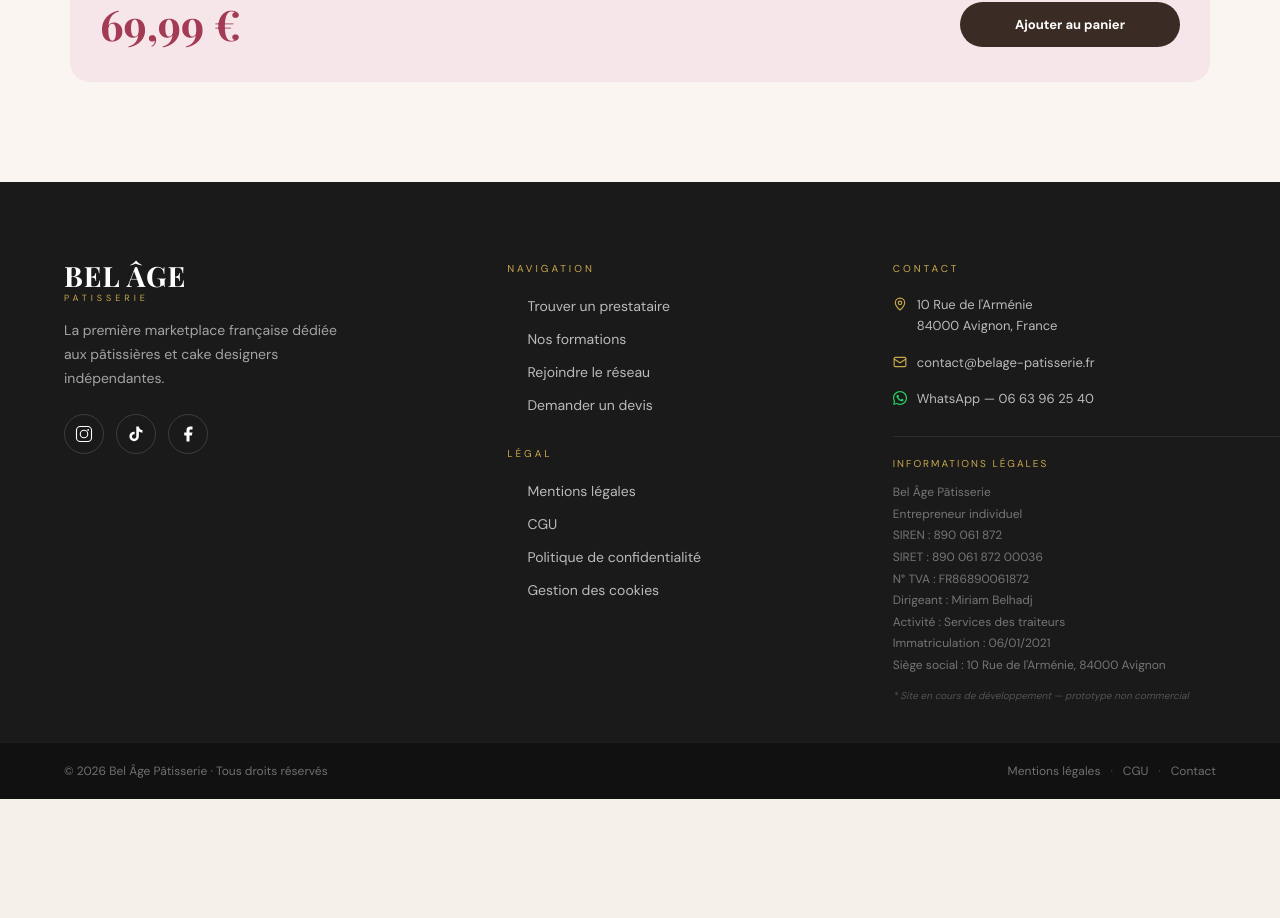
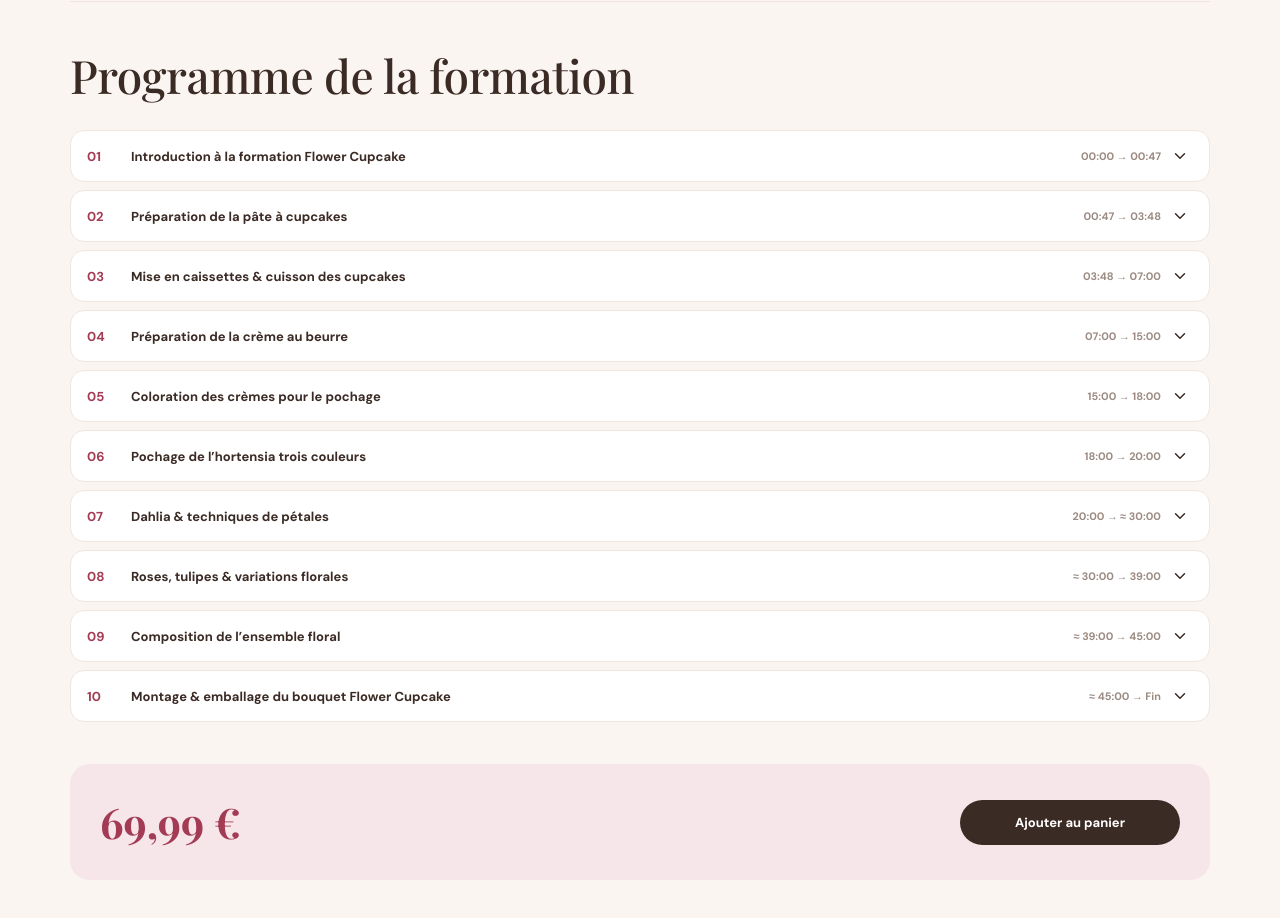
Before and after one commit to redouane84000/belage-patisserie-front, a React (Vite) app: page /formations/flower-cupcake in a window 1280 px wide. Shown: the part 1270-2188 px from the top of the page. Before the commit the page ends 2069 px from the top, so only its background shows below. Built offline with nearby package versions, Linux system fonts and the light colour scheme; a web font is replaced by a local one.

Commit message:
Add Flower Cupcake training program
Co-authored-by: redouane84000 <redouane84000@users.noreply.github.com>

```diff
--- /dev/null
+++ b/src/data/flowerCupcakeChapters.js
@@ -0,0 +1,12 @@
+export const FLOWER_CUPCAKE_CHAPTERS = [
+  ['01','Introduction à la formation Flower Cupcake','00:00','00:47','Présentation du Flower Cupcake, des techniques enseignées et du bouquet final.'],
+  ['02','Préparation de la pâte à cupcakes','00:47','03:48','Appareil vanillé, œufs, lait, farine tamisée et texture homogène sans grumeaux.'],
+  ['03','Mise en caissettes & cuisson des cupcakes','03:48','07:00','Moules, caissettes, dosage régulier et cuisson de cupcakes bien formés.'],
+  ['04','Préparation de la crème au beurre','07:00','15:00','Beurre blanchi, sucre glace tamisé, blanc d’œuf en poudre et crème adaptée au pochage.'],
+  ['05','Coloration des crèmes pour le pochage','15:00','18:00','Séparation de la crème, associations de teintes et préparation des poches.'],
+  ['06','Pochage de l’hortensia trois couleurs','18:00','20:00','Technique multicolore, positionnement et régularité du pochage Hortensia.'],
+  ['07','Dahlia & techniques de pétales','20:00','≈ 30:00','Dahlia, orientation de la poche, pression, superposition et volumes floraux.'],
+  ['08','Roses, tulipes & variations florales','≈ 30:00','39:00','Roses, tulipes, variations de pétales et diversification du bouquet.'],
+  ['09','Composition de l’ensemble floral','≈ 39:00','45:00','Équilibre des couleurs, disposition et préparation des cupcakes pour le bouquet.'],
+  ['10','Montage & emballage du bouquet Flower Cupcake','≈ 45:00','Fin','Support, feuilles de soie, installation, équilibre visuel et présentation finale.'],
+].map(([number, title, startTime, endTime, objective]) => ({ id: Number(number), number, title, startTime, endTime, objective, ingredients: [], steps: [objective], warning: '', takeaway: '' }))
--- a/src/data/trainingCourses.js
+++ b/src/data/trainingCourses.js
@@ -1,6 +1,6 @@
 // Public catalogue only. Lessons and teaching materials are fetched after API authorization.
 export const TRAINING_COURSES = [
   { id: 'layer-cake', title: 'Layer Cake', eyebrow: 'Les bases professionnelles', description: 'Construire, garnir et lisser un layer cake stable et élégant.', lessonCount: 3 },
-  { id: 'flower-cupcake', title: 'Flower Cupcake', eyebrow: 'Le bouquet qui se vend', description: 'Pochage floral, harmonie des couleurs et composition d’un bouquet gourmand.', lessonCount: 1 },
+  { id: 'flower-cupcake', title: 'Flower Cupcake', eyebrow: 'Le bouquet qui se vend', description: 'Pochage floral, harmonie des couleurs et composition d’un bouquet gourmand.', lessonCount: 10 },
   { id: 'wedding-cake', title: 'Wedding Cake', eyebrow: 'Pièces montées événementielles', description: 'Préparer une pièce élégante, stable et prête pour le transport.', lessonCount: 1 },
 ]
--- a/src/data/trainingProducts.js
+++ b/src/data/trainingProducts.js
@@ -1,11 +1,12 @@
 import { LAYER_CAKE_CHAPTERS } from './layerCakeChapters'
 import { WEDDING_CAKE_CHAPTERS } from './weddingCakeChapters'
+import { FLOWER_CUPCAKE_CHAPTERS } from './flowerCupcakeChapters'
 
 const duration = (seconds) => `${Math.floor(seconds / 60)} min ${String(seconds % 60).padStart(2, '0')} s`
 
 export const TRAINING_PRODUCTS = [
   { id: 'layer-cake', slug: 'layer-cake', title: 'Layer Cake', price: 69.99, duration: '43 min 58 s', shortDescription: 'Construisez, garnissez et lissez un layer cake stable et élégant.', longDescription: 'Apprenez à réaliser un Layer Cake de la génoise jusqu’à la décoration Vintage Cake, avec les techniques de montage, de stabilité et de lissage.', outcomes: ['Réaliser une génoise haute et régulière', 'Préparer des crèmes stables', 'Monter un gâteau droit et gourmand', 'Obtenir un lissage net', 'Décorer un Vintage Cake'], modules: LAYER_CAKE_CHAPTERS.map((item) => ({ title: item.title, duration: duration(item.endTime - item.startTime), description: item.objective })) },
-  { id: 'flower-cupcake', slug: 'flower-cupcake', title: 'Flower Cupcake', price: 69.99, duration: null, shortDescription: 'Pochage floral, harmonie des couleurs et composition d’un bouquet gourmand.', longDescription: 'Une formation dédiée au pochage floral et à la composition de bouquets de cupcakes.', outcomes: ['Travailler la pression de poche', 'Composer un bouquet gourmand', 'Harmoniser les couleurs'], modules: [] },
+  { id: 'flower-cupcake', slug: 'flower-cupcake', title: 'Flower Cupcake', price: 69.99, duration: '≈ 45 min +', shortDescription: 'Pochage floral, harmonie des couleurs et composition d’un bouquet gourmand.', longDescription: 'Apprenez à réaliser des cupcakes fleuris puis à les assembler sous forme de bouquet : pâte, crème, couleurs, pochage floral et présentation finale.', outcomes: ['Préparer des cupcakes réguliers', 'Réaliser une crème adaptée au pochage', 'Colorer et préparer les poches', 'Pocher hortensias, dahlias, roses et tulipes', 'Composer et emballer un bouquet gourmand'], modules: FLOWER_CUPCAKE_CHAPTERS.map((item) => ({ title: item.title, duration: `${item.startTime} → ${item.endTime}`, description: item.objective })) },
   { id: 'wedding-cake', slug: 'wedding-cake', title: 'Wedding Cake', price: 89.99, duration: '55 min 54 s', shortDescription: 'Préparez une pièce élégante, stable et prête pour le transport.', longDescription: 'Apprenez étape par étape à réaliser une véritable pièce montée à trois étages : génoises, crèmes, montage, supports, dowels, lissage et décoration Vintage Cake.', outcomes: ['Réaliser une pièce montée à trois étages', 'Préparer des crèmes adaptées à la stabilité', 'Renforcer chaque niveau avec des dowels', 'Obtenir un lissage professionnel', 'Assembler et décorer une pièce montée'], modules: WEDDING_CAKE_CHAPTERS.map((item) => ({ title: item.title, duration: duration(item.endTime - item.startTime), description: item.objective })) },
 ]
 
```
Also changed, not shown: 1 other file (tests, documents, lock files or other folders).
